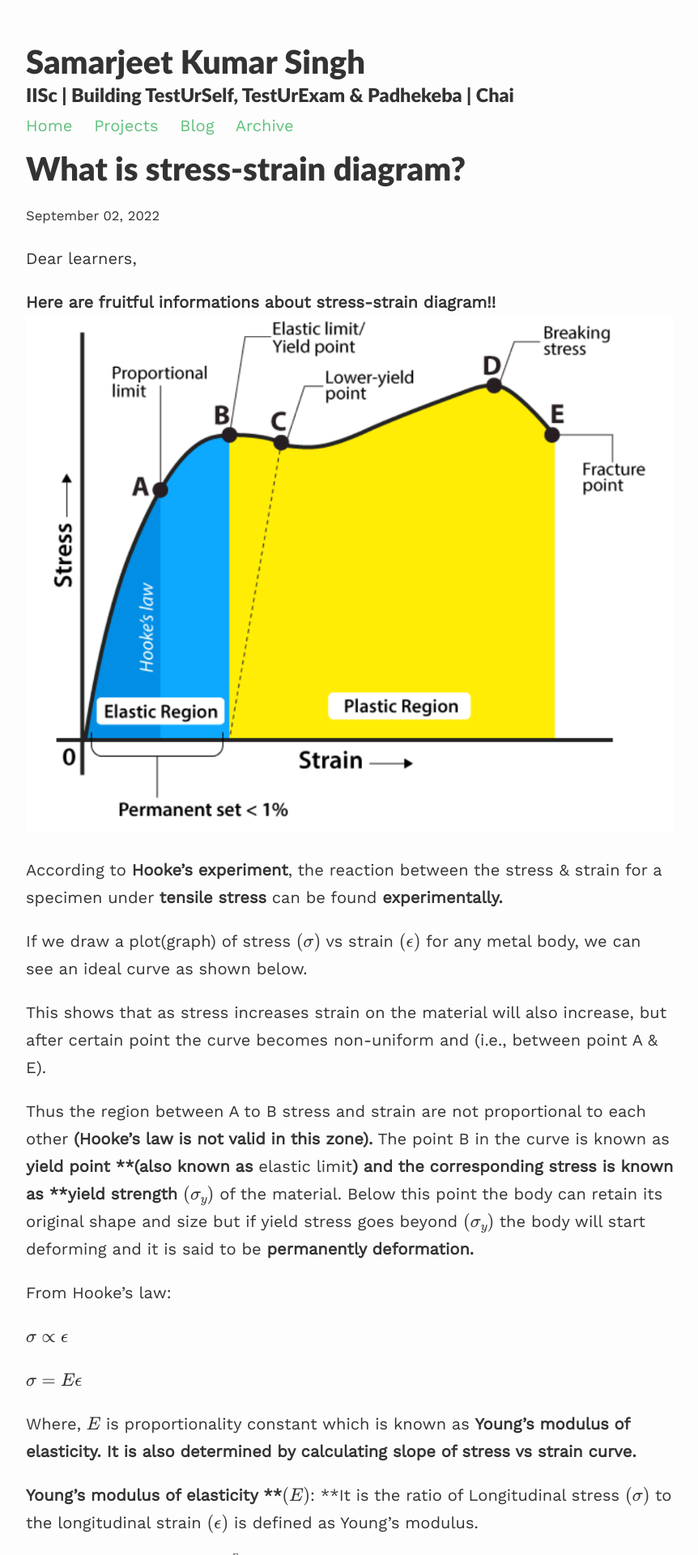
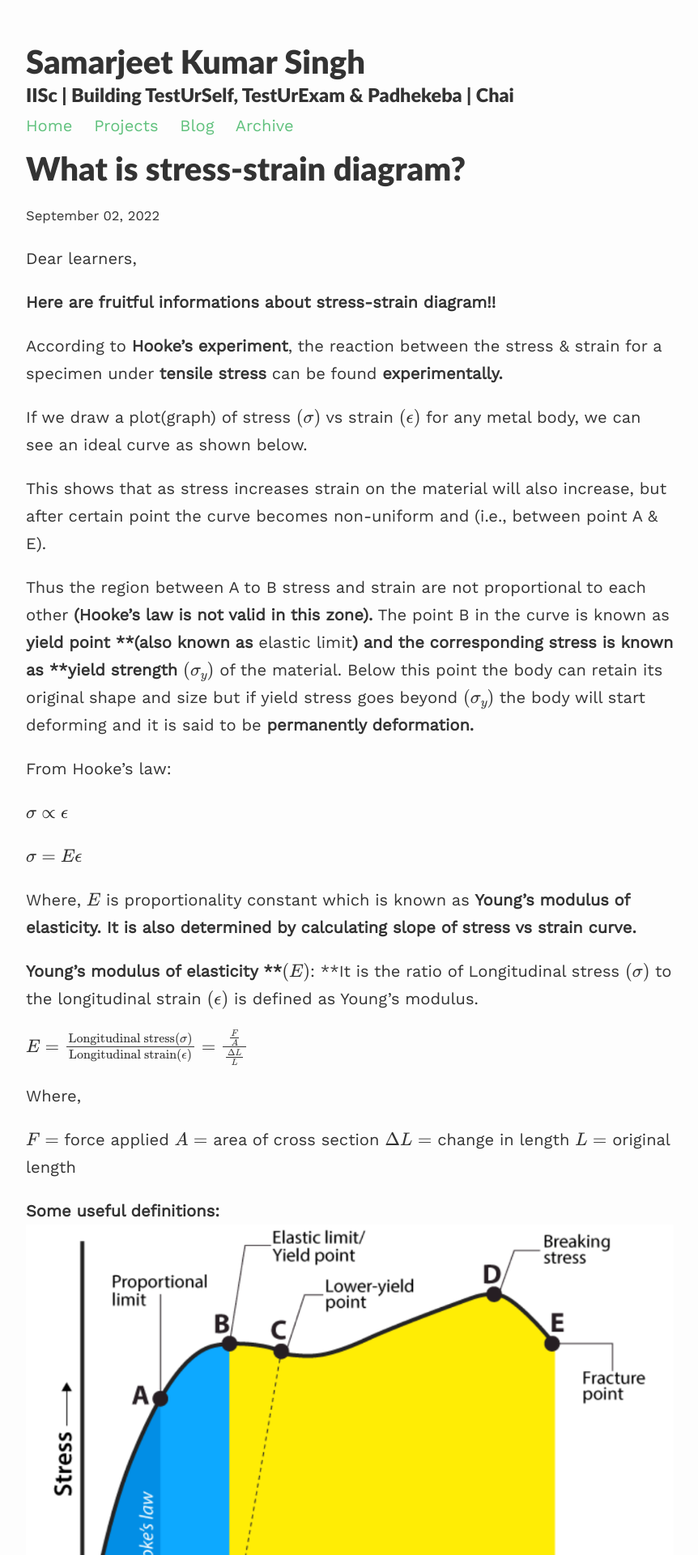
Before and after one commit to Samarjeetkumarsingh/website, a Jekyll site: the page built from _posts/2022-09-02-What-is-stress-strain-diagram.md, in a window 1280 px wide. Shown: the top 1920 px of the page at 81% size, without its empty margins (208-1070 px from the left). Built offline with Jekyll 4.4.1, drawn with Linux system fonts in a browser that asks for light colours; nearby versions of some CDN libraries; formulas are drawn with MathJax 3.

Commit message:
Update 2022-09-02-What-is-stress-strain-diagram.md

```diff
--- a/_posts/2022-09-02-What-is-stress-strain-diagram.md
+++ b/_posts/2022-09-02-What-is-stress-strain-diagram.md
@@ -5,7 +5,6 @@ title: What is stress-strain diagram?
 Dear learners,
 
 **Here are fruitful informations about stress-strain diagram!!**
-![image](/assets/images/12.png)
 
 
 According to **Hooke’s experiment**, the reaction between the stress & strain for a specimen under **tensile stress** can be found **experimentally.**
@@ -36,6 +35,7 @@ $\Delta L =$ change in length
 $L=$ original length
 
 **Some useful definitions:**
+![image](/assets/images/12.png)
 
 1. **Proportional limit:** in this region, stress is proportional to strain. i.e. Region in which the curve follows Hooke’s law.
 2. **Yield point: **The point on a stress-strain curve indicates the limit of elastic behaviour and the beginning of plastic behaviour.
```
